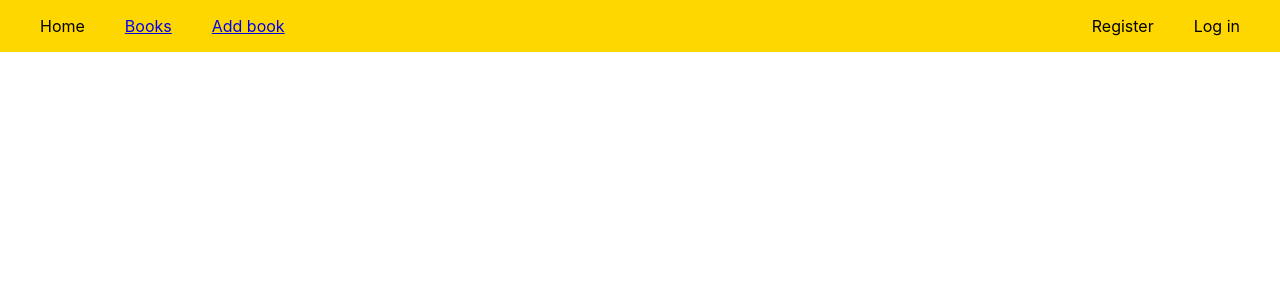
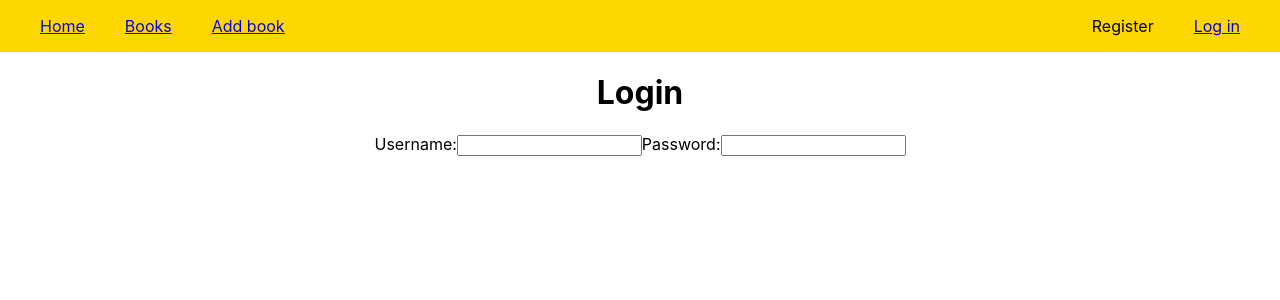
Before and after one commit to Jetoxixoxorix/booklibrary, a React (Create React App) app: page /login in a window 1280 px wide. Shown: the top 300 px of the page. Built offline with nearby package versions, Linux system fonts and the light colour scheme.

Commit message:
login form created

```diff
--- a/src/components/App.js
+++ b/src/components/App.js
@@ -5,6 +5,7 @@ import {BooksContainer} from '../containers/BooksContainer';
 import {Switch, Route} from 'react-router-dom';
 import {AddBookContainer} from '../containers/AddBookContainer';
 import {BookDetailsContainer} from '../containers/BookDetailsContainer';
+import {LoginContainer} from '../containers/LoginContainer';
 
 const App = () => {
   return (
@@ -14,6 +15,7 @@ const App = () => {
         <Route path='/books' component={BooksContainer}/>
         <Route path='/add-book' component={AddBookContainer}/>
         <Route path='/book-details/:id' component={BookDetailsContainer} />
+        <Route path='/login' component={LoginContainer} />
       </Switch>
     </div>
   );
--- a/src/components/Navbar.js
+++ b/src/components/Navbar.js
@@ -6,13 +6,13 @@ export const Navbar = () => {
     return (
         <nav className='navbar'>
             <ul className="menu menu-left">
-            <li>Home</li>
+                <li><NavLink to="/">Home</NavLink></li>
                 <li><NavLink to="/books">Books</NavLink></li>
                 <li><NavLink to="/add-book">Add book</NavLink></li>
             </ul>
             <ul className="menu menu-right">
                 <li>Register</li>
-                <li>Log in</li>
+                <li><NavLink to="/login">Log in</NavLink></li>
             </ul>
         </nav>
     );
--- a/src/containers/AddBookContainer.js
+++ b/src/containers/AddBookContainer.js
@@ -99,7 +99,7 @@ export class AddBookContainer extends Component {
                 <div>
                     <h1>Add book:</h1>
                     <form className='book-form' onSubmit={this.handleSubmit}>
-                        <label htmlFor='title'>Title:</label>
+                        <label htmlFor='title'>Title:
                             <input
                                 type='text'
                                 id='title'
@@ -107,9 +107,10 @@ export class AddBookContainer extends Component {
                                 name='title'
                                 value={this.state.title}
                             />
-                        {formErrors.title.length > 0 && <span>{formErrors.title}</span>}
+                        </label>
+                        {formErrors.title.length > 0 && <span className='error-message'>{formErrors.title}</span>}
 
-                        <label htmlFor='author'>Author:</label>
+                        <label htmlFor='author'>Author:
                             <input
                                 type='text'
                                 id='author'
@@ -117,9 +118,10 @@ export class AddBookContainer extends Component {
                                 name='author'
                                 value={this.state.author}
                             />
-                        {formErrors.author.length > 0 && <span>{formErrors.author}</span>}
+                        </label>
+                        {formErrors.author.length > 0 && <span className='error-message'>{formErrors.author}</span>}
 
-                        <label htmlFor='pages'>Pages:</label>
+                        <label htmlFor='pages'>Pages:
                             <input
                                 type='number'
                                 id='pages'
@@ -127,9 +129,10 @@ export class AddBookContainer extends Component {
                                 name='pages'
                                 value={this.state.pages}
                             />
-                        {formErrors.pages.length > 0 && <span>{formErrors.pages}</span>}
+                        </label>
+                        {formErrors.pages.length > 0 && <span className='error-message'>{formErrors.pages}</span>}
 
-                        <label htmlFor='photo'>Photo:</label>
+                        <label htmlFor='photo'>Photo:
                             <input
                                 type='text'
                                 id='photo'
@@ -137,7 +140,8 @@ export class AddBookContainer extends Component {
                                 name='photo'
                                 value={this.state.photo}
                             />
-                        {formErrors.photo.length > 0 && <span>{formErrors.photo}</span>}
+                        </label>
+                        {formErrors.photo.length > 0 && <span className='error-message'>{formErrors.photo}</span>}
 
                         <input type='submit' value='Add book'/>
                     </form>
--- /dev/null
+++ b/src/containers/LoginContainer.js
@@ -0,0 +1,31 @@
+import React, {Component} from 'react';
+
+export class LoginContainer extends Component {
+    constructor() {
+        super();
+        this.state = {
+            username: "",
+            password: ""
+        }
+    }
+
+    render() {
+        return (
+            <div>
+                <h1>Login</h1>
+                <label htmlFor="username">Username:
+                    <input
+                        type="text"
+                        id="username"
+                    />
+                </label>
+                <label htmlFor="password">Password:
+                    <input
+                        type="password"
+                        id="password"
+                    />
+                </label>
+            </div>
+        )
+    }
+}
--- a/src/styles/addbook.css
+++ b/src/styles/addbook.css
@@ -1,5 +1,13 @@
 .book-form {
     display: flex;
     flex-direction: column;
-    flex-wrap: wrap;
+    align-items: center;
 }
+
+.book-form input {
+    width:200px;
+}
+
+.error-message {
+    color: red;
+}
```
Also changed, not shown: src/components/AddBook.js (line endings or trailing spaces), src/components/Book.js (line endings or trailing spaces), src/components/Books.js (line endings or trailing spaces), src/containers/BookDetailsContainer.js (line endings or trailing spaces). Lines whose indentation alone changed are shown as unchanged.
